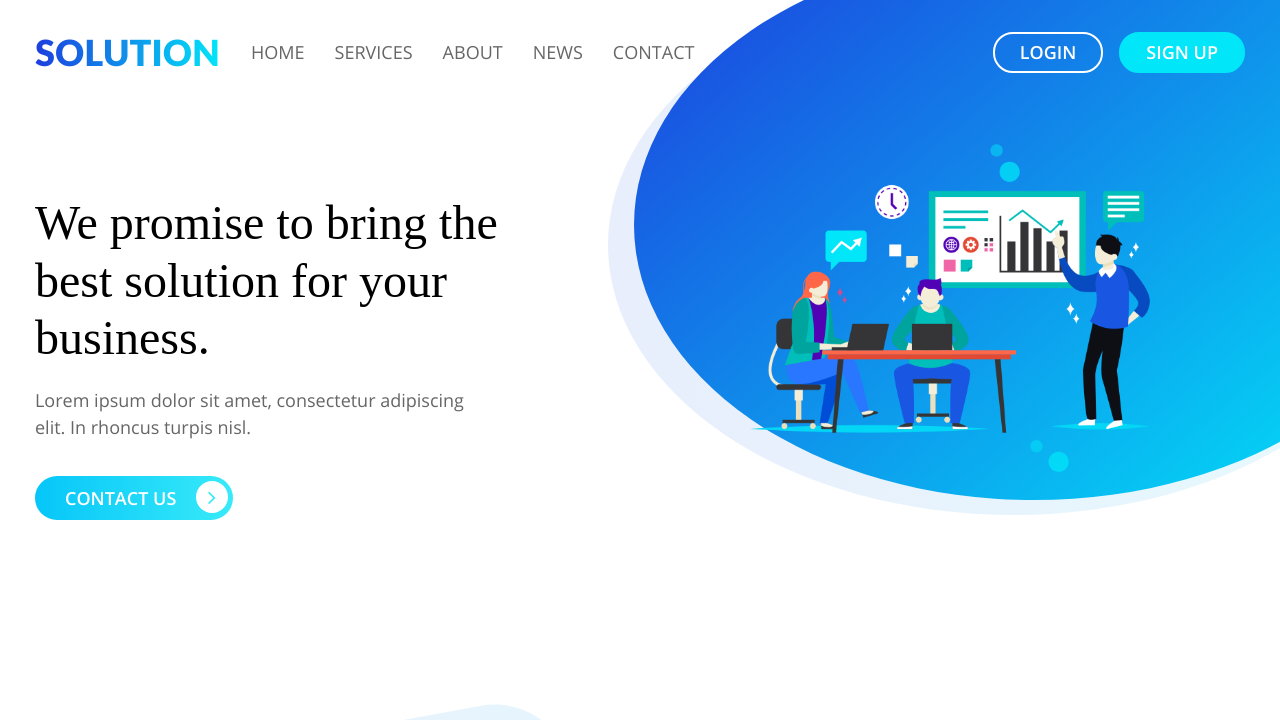
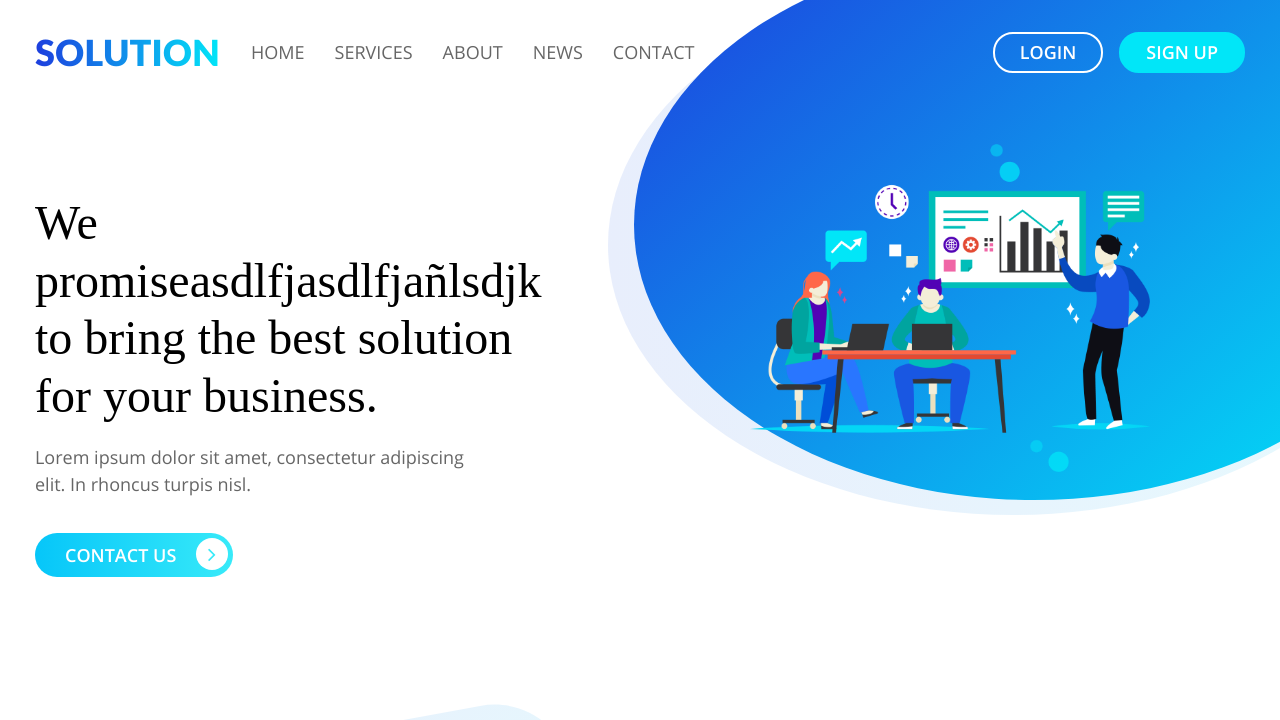
Before and after one commit to jmalberola/cloud_men, a plain HTML site: page index.html in a window 1280 px wide. Shown: the top 720 px of the page. Drawn offline with Linux system fonts and the light colour scheme; a web font is replaced by a local one.

Commit message:
modificado index.html

```diff
--- a/index.html
+++ b/index.html
@@ -47,7 +47,7 @@
     <div class="container">
         <div class="row">
             <div class="col-md-6">
-                <h1> We promise to bring
+                <h1> We promiseasdlfjasdlfjañlsdjk to bring
                     the best <span>solution</span> for
                     your business. </h1>
                 <p> Lorem ipsum dolor sit amet, consectetur adipiscing elit. In rhoncus turpis nisl. </p>
```
